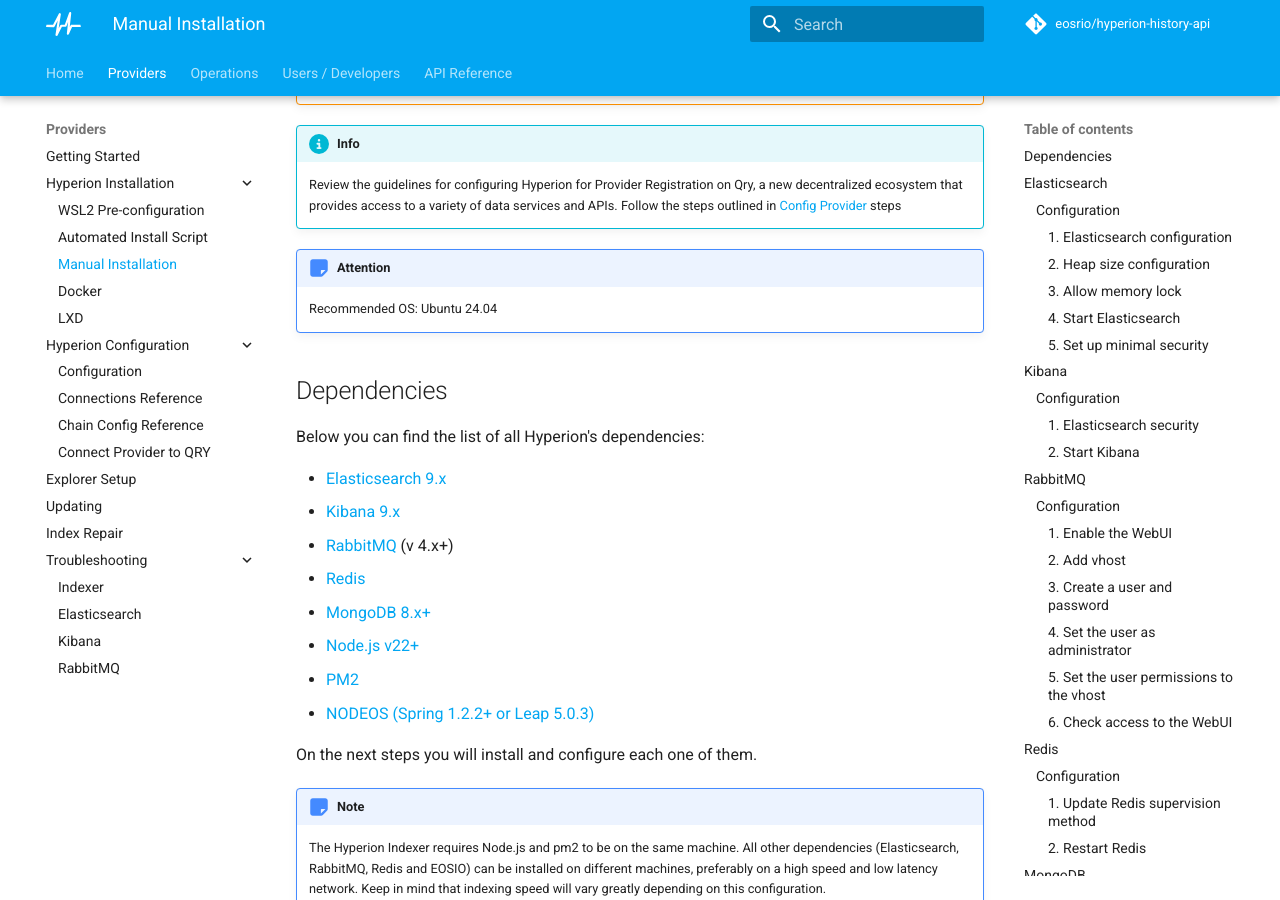
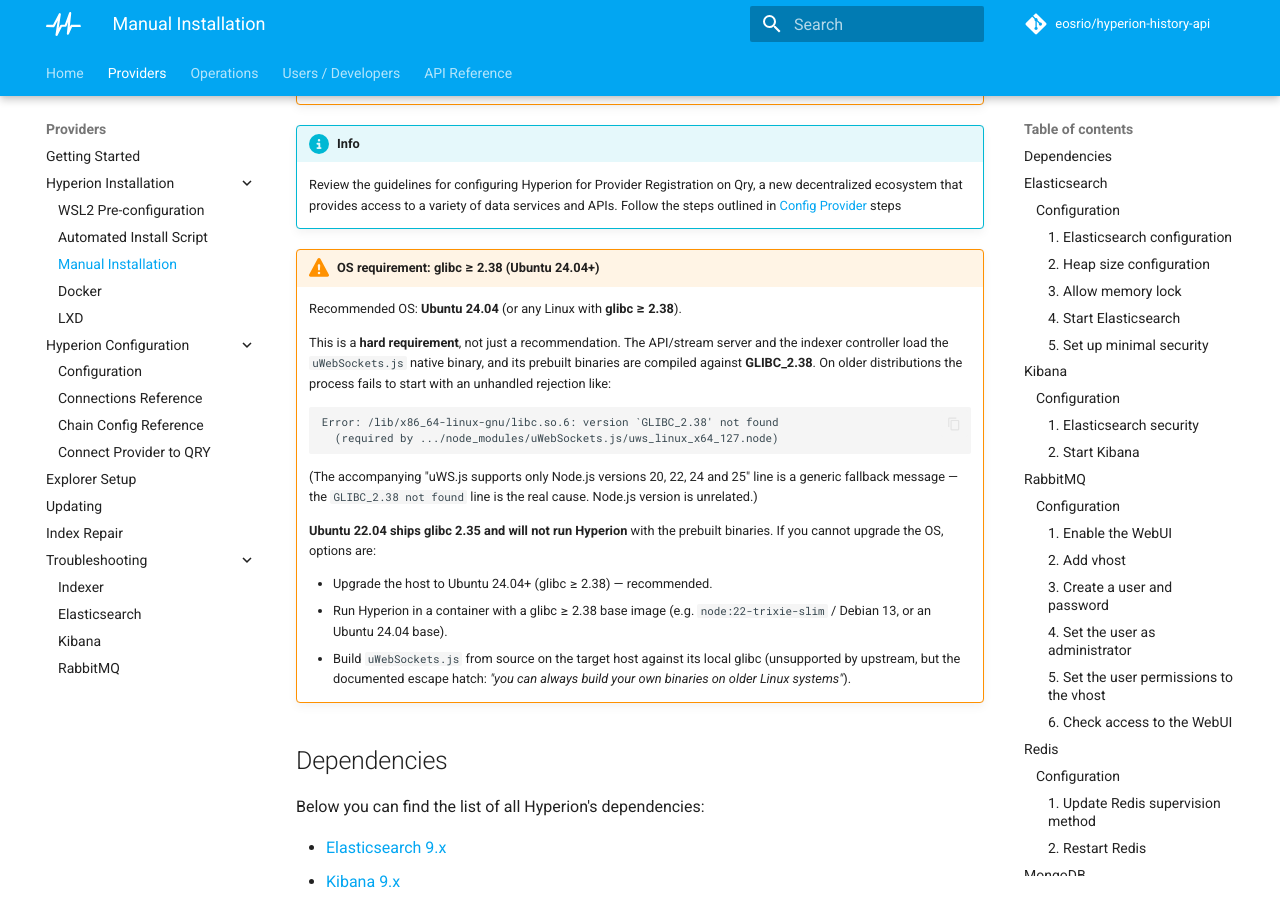
Before and after one commit to eosrio/hyperion-docs, an MkDocs documentation site: the page built from docs/providers/install/manual_install.md, in a window 1280 px wide and 900 px high, scrolled down 298 px. Built offline with MkDocs 1.6.1 and Material for MkDocs 9.7.7, drawn with Linux system fonts in a browser that asks for light colours; comment, search, counter and statistics services are not loaded; the version menu is left out.

Commit message:
docs: document hard glibc >= 2.38 requirement (uWebSockets.js / Ubuntu 24.04+)
Explains the GLIBC_2.38 failure on Ubuntu 22.04 (glibc 2.35), clarifies the misleading uWS Node-version fallback message, and lists remediation options (OS upgrade, glibc>=2.38 container, build from source).

````diff
--- a/docs/providers/install/manual_install.md
+++ b/docs/providers/install/manual_install.md
@@ -10,8 +10,32 @@
 !!! info
     Review the guidelines for configuring Hyperion for Provider Registration on Qry, a new decentralized ecosystem that provides access to a variety of data services and APIs. Follow the steps outlined in [Config Provider](../../providers/setup/qry_connection.md) steps
 
-!!! attention
-    Recommended OS: Ubuntu 24.04
+!!! warning "OS requirement: glibc ≥ 2.38 (Ubuntu 24.04+)"
+    Recommended OS: **Ubuntu 24.04** (or any Linux with **glibc ≥ 2.38**).
+
+    This is a **hard requirement**, not just a recommendation. The API/stream
+    server and the indexer controller load the `uWebSockets.js` native binary,
+    and its prebuilt binaries are compiled against **GLIBC_2.38**. On older
+    distributions the process fails to start with an unhandled rejection like:
+
+    ```
+    Error: /lib/x86_64-linux-gnu/libc.so.6: version `GLIBC_2.38' not found
+      (required by .../node_modules/uWebSockets.js/uws_linux_x64_127.node)
+    ```
+
+    (The accompanying "uWS.js supports only Node.js versions 20, 22, 24 and 25"
+    line is a generic fallback message — the `GLIBC_2.38 not found` line is the
+    real cause. Node.js version is unrelated.)
+
+    **Ubuntu 22.04 ships glibc 2.35 and will not run Hyperion** with the
+    prebuilt binaries. If you cannot upgrade the OS, options are:
+
+    - Upgrade the host to Ubuntu 24.04+ (glibc ≥ 2.38) — recommended.
+    - Run Hyperion in a container with a glibc ≥ 2.38 base image
+      (e.g. `node:22-trixie-slim` / Debian 13, or an Ubuntu 24.04 base).
+    - Build `uWebSockets.js` from source on the target host against its
+      local glibc (unsupported by upstream, but the documented escape hatch:
+      *"you can always build your own binaries on older Linux systems"*).
 
 ## Dependencies
 
````
